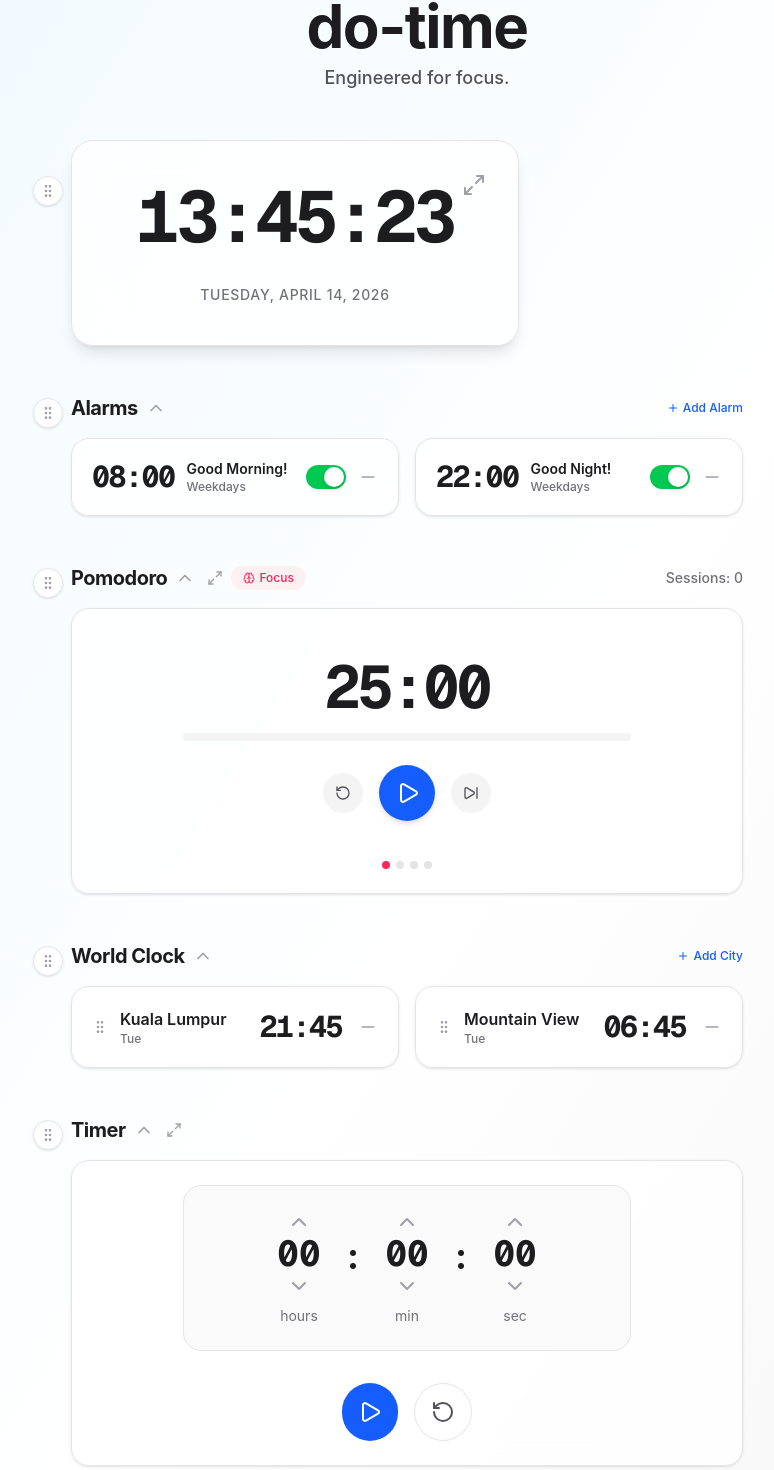
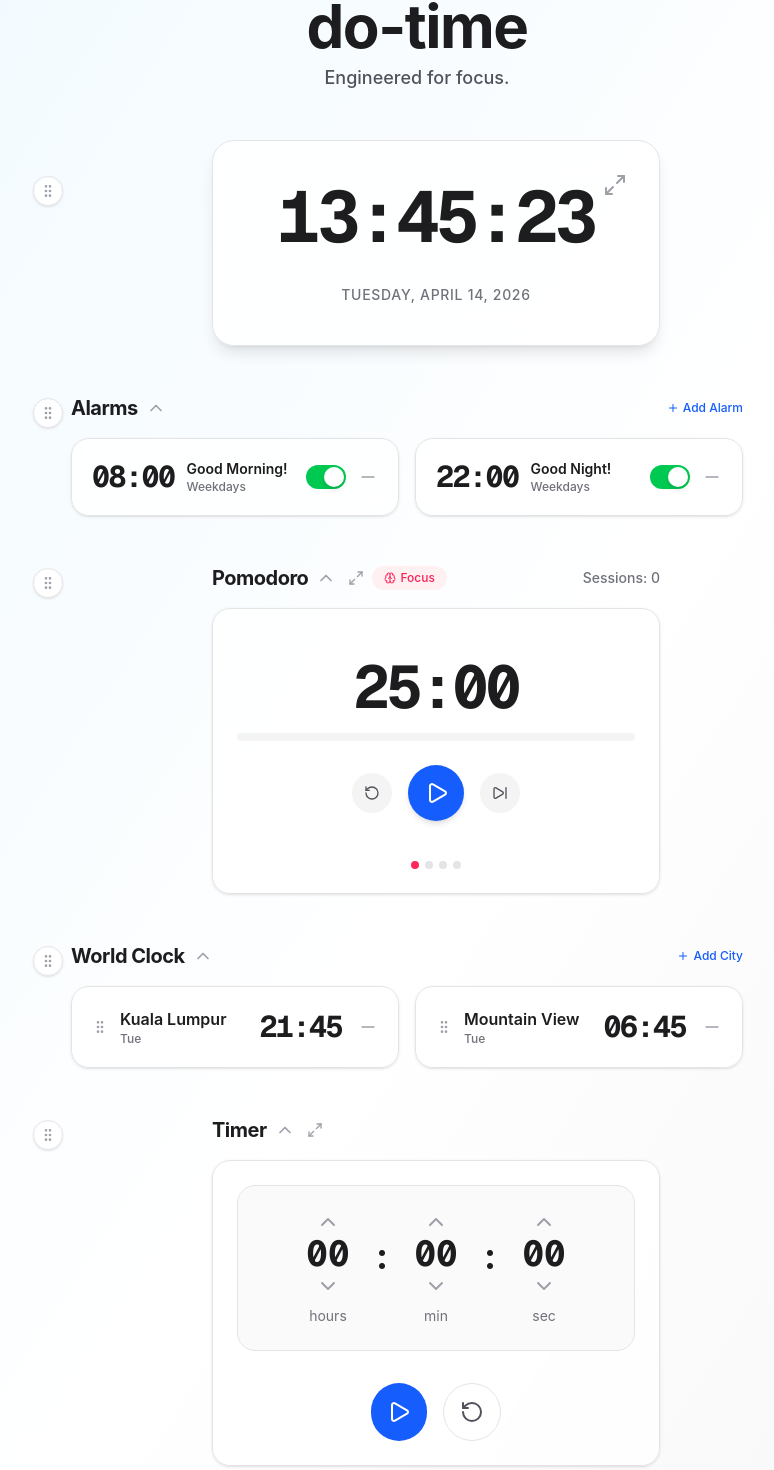
Before and after one commit to do-priyambodo/do-time, a Next.js app in the folder web/: page / in a window 1280 px wide. Shown: the part 52-1522 px from the top of the page, without its empty margins (223-997 px from the left). Built offline with nearby package versions, Linux system fonts and the light colour scheme.

Commit message:
Update by Doddi Priyambodo on Thursday, 2026-04-23 06:05:36

```diff
--- a/web/src/components/Clock.tsx
+++ b/web/src/components/Clock.tsx
@@ -38,7 +38,7 @@ export default function Clock({ onToggleMaximize, isMaximized }: { onToggleMaxim
   const seconds = time.getSeconds().toString().padStart(2, '0');
 
   return (
-    <div className={`border border-zinc-200 bg-white/80 backdrop-blur-xl rounded-3xl flex flex-col items-center justify-center space-y-8 shadow-lg relative ${isMaximized ? 'max-w-5xl w-full p-20 sm:p-32' : 'max-w-md w-full p-10'}`}>
+    <div className={`border border-zinc-200 bg-white/80 backdrop-blur-xl rounded-3xl flex flex-col items-center justify-center space-y-8 shadow-lg relative ${isMaximized ? 'max-w-5xl w-full p-20 sm:p-32' : 'max-w-md w-full mx-auto p-10'}`}>
       {onToggleMaximize && (
         <button
           onClick={onToggleMaximize}
--- a/web/src/components/Pomodoro.tsx
+++ b/web/src/components/Pomodoro.tsx
@@ -126,7 +126,7 @@ export default function Pomodoro({ sound, onToggleMaximize, isMaximized }: { sou
   const progress = ((MODE_TIMES[mode] - timeLeft) / MODE_TIMES[mode]) * 100;
 
   return (
-    <div className={`w-full space-y-4 mt-8 ${isMaximized ? 'max-w-5xl' : 'max-w-2xl'}`}>
+    <div className={`w-full space-y-4 mt-8 mx-auto ${isMaximized ? 'max-w-5xl' : 'max-w-md'}`}>
       {!isMaximized && (
         <div className="flex justify-between items-center">
           <div className="flex items-center gap-2">
--- a/web/src/components/Timer.tsx
+++ b/web/src/components/Timer.tsx
@@ -81,7 +81,7 @@ export default function Timer({ sound, onToggleMaximize, isMaximized }: { sound?
   };
 
   return (
-    <div className={`w-full space-y-4 mt-8 ${isMaximized ? 'max-w-5xl' : 'max-w-md sm:max-w-2xl'}`}>
+    <div className={`w-full space-y-4 mt-8 mx-auto ${isMaximized ? 'max-w-5xl' : 'max-w-md'}`}>
       {!isMaximized && (
         <div className="flex justify-between items-center">
           <div className="flex items-center gap-2">
```
